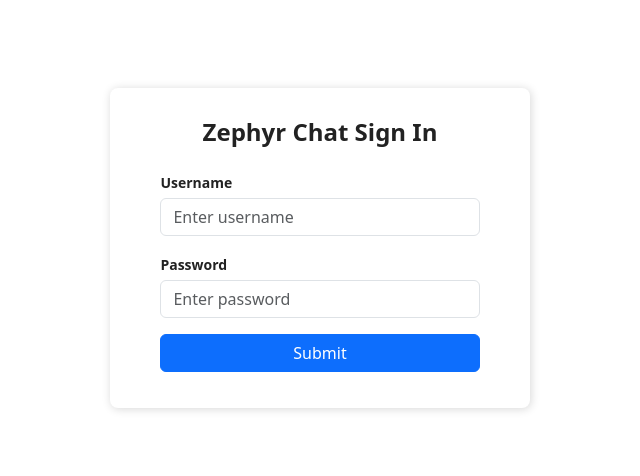
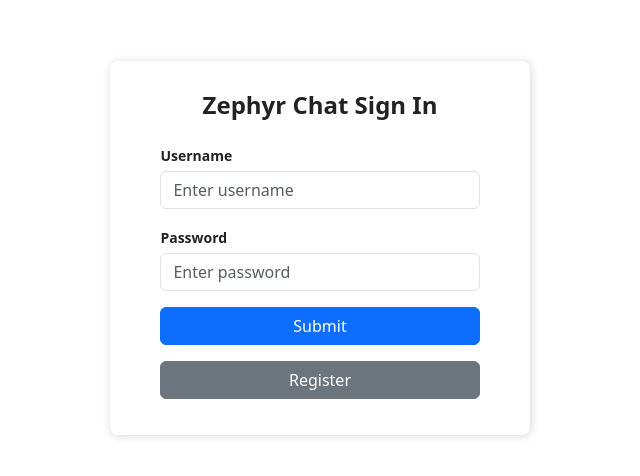
Before and after one commit to zephyr-chat/zephyr-client, a React (Create React App) app: page / in a window 1280 px wide. Shown: the part 152-628 px from the top of the page, without its empty margins (320-960 px from the left). Built offline with nearby package versions, Linux system fonts and the light colour scheme.

Commit message:
added register form

```diff
--- a/src/Login.js
+++ b/src/Login.js
@@ -1,11 +1,17 @@
 import React, { useState } from 'react';
 import proxyUrl from './Config';
 import "bootstrap/dist/css/bootstrap.min.css"
+import RegisterForm from './RegisterForm';
 
 const LoginPrompt = ({ onLogin }) => {
   const [username, setUsername] = useState('');
   const [password, setPassword] = useState('');
   const [errorMessage, setErrorMessage] = useState('')
+  const [showRegisterForm, setShowRegisterForm] = useState('')
+
+  const toggleRegisterForm = () => {
+    setShowRegisterForm(!showRegisterForm);
+  };
 
   const handleLogin = async (e) => {
     e.preventDefault();
@@ -37,6 +43,7 @@ const LoginPrompt = ({ onLogin }) => {
 
   return (
     <div className="Auth-form-container">
+      {!showRegisterForm ? (
       <form className="Auth-form" onSubmit={handleLogin}>
         <div className="Auth-form-content">
           <h3 className="Auth-form-title">Zephyr Chat Sign In</h3>
@@ -64,10 +71,16 @@ const LoginPrompt = ({ onLogin }) => {
             <button type="submit" className="btn btn-primary">
               Submit
             </button>
+            <button type="button" className="btn btn-secondary mt-2" onClick={toggleRegisterForm}>
+              Register
+            </button>
           </div>
         </div>
         <p>{errorMessage}</p>
       </form>
+      ) : (
+        <RegisterForm />
+      )}
     </div>
   );
 };
```
